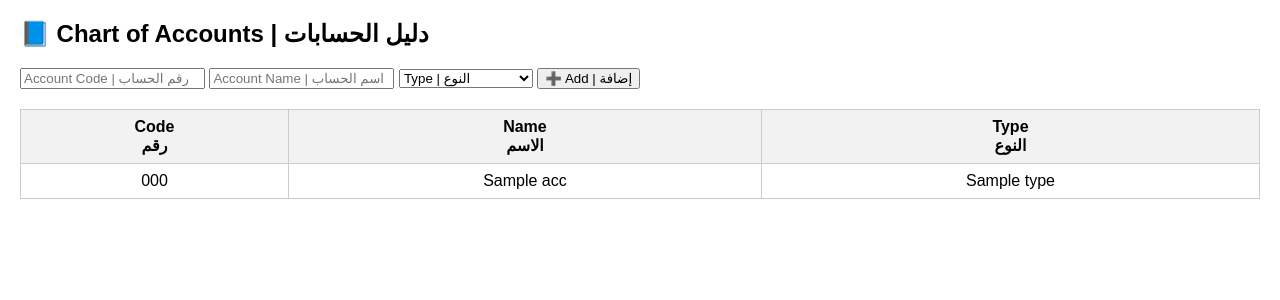
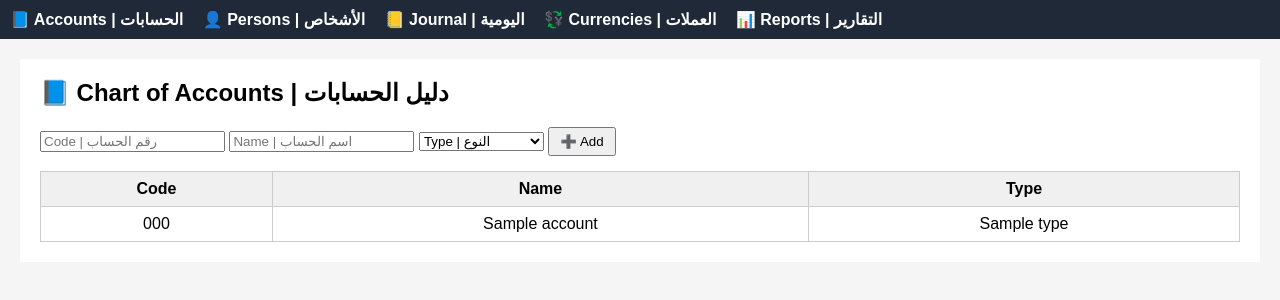
Before and after one commit to esamkrada-svg/accounting-system, a FastAPI app: template app/templates/accounts.html in a window 1280 px wide. Shown: the top 300 px of the page. Run offline with FastAPI, Linux system fonts and the light colour scheme; the template is opened without the code that fills it: most values are stand-ins (such as "Sample title", 1, 10 or a date in 2020); parts of the project's set-up code (start-up, migrations or seed data) failed here and were passed over.

Commit message:
Update accounts.html

```diff
--- a/app/templates/accounts.html
+++ b/app/templates/accounts.html
@@ -1,50 +1,33 @@
-<!DOCTYPE html>
-<html lang="en">
-<head>
-    <meta charset="UTF-8">
-    <title>Chart of Accounts | دليل الحسابات</title>
-    <style>
-        body { font-family: Arial, sans-serif; margin: 20px; }
-        table { width: 100%; border-collapse: collapse; margin-top: 15px; }
-        th, td { border: 1px solid #ccc; padding: 8px; text-align: center; }
-        th { background-color: #f2f2f2; }
-        form { margin-bottom: 20px; }
-    </style>
-</head>
-<body>
+{% extends "base.html" %}
+{% block title %}Accounts{% endblock %}
 
+{% block content %}
 <h2>📘 Chart of Accounts | دليل الحسابات</h2>
 
 <form method="post" action="/accounts/create">
-    <input type="text" name="code" placeholder="Account Code | رقم الحساب" required>
-    <input type="text" name="name" placeholder="Account Name | اسم الحساب" required>
+    <input type="text" name="code" placeholder="Code | رقم الحساب" required>
+    <input type="text" name="name" placeholder="Name | اسم الحساب" required>
 
     <select name="type" required>
         <option value="">Type | النوع</option>
         <option value="Asset">Asset | أصل</option>
         <option value="Liability">Liability | التزام</option>
-        <option value="Equity">Equity | حقوق ملكية</option>
+        <option value="Equity">Equity | حقوق</option>
         <option value="Income">Income | إيراد</option>
         <option value="Expense">Expense | مصروف</option>
     </select>
 
-    <button type="submit">➕ Add | إضافة</button>
+    <button type="submit">➕ Add</button>
 </form>
 
 <table>
-    <tr>
-        <th>Code<br>رقم</th>
-        <th>Name<br>الاسم</th>
-        <th>Type<br>النوع</th>
-    </tr>
-    {% for acc in accounts %}
-    <tr>
-        <td>{{ acc.code }}</td>
-        <td>{{ acc.name }}</td>
-        <td>{{ acc.type }}</td>
-    </tr>
-    {% endfor %}
+<tr><th>Code</th><th>Name</th><th>Type</th></tr>
+{% for a in accounts %}
+<tr>
+<td>{{ a.code }}</td>
+<td>{{ a.name }}</td>
+<td>{{ a.type }}</td>
+</tr>
+{% endfor %}
 </table>
-
-</body>
-</html>
+{% endblock %}
```
